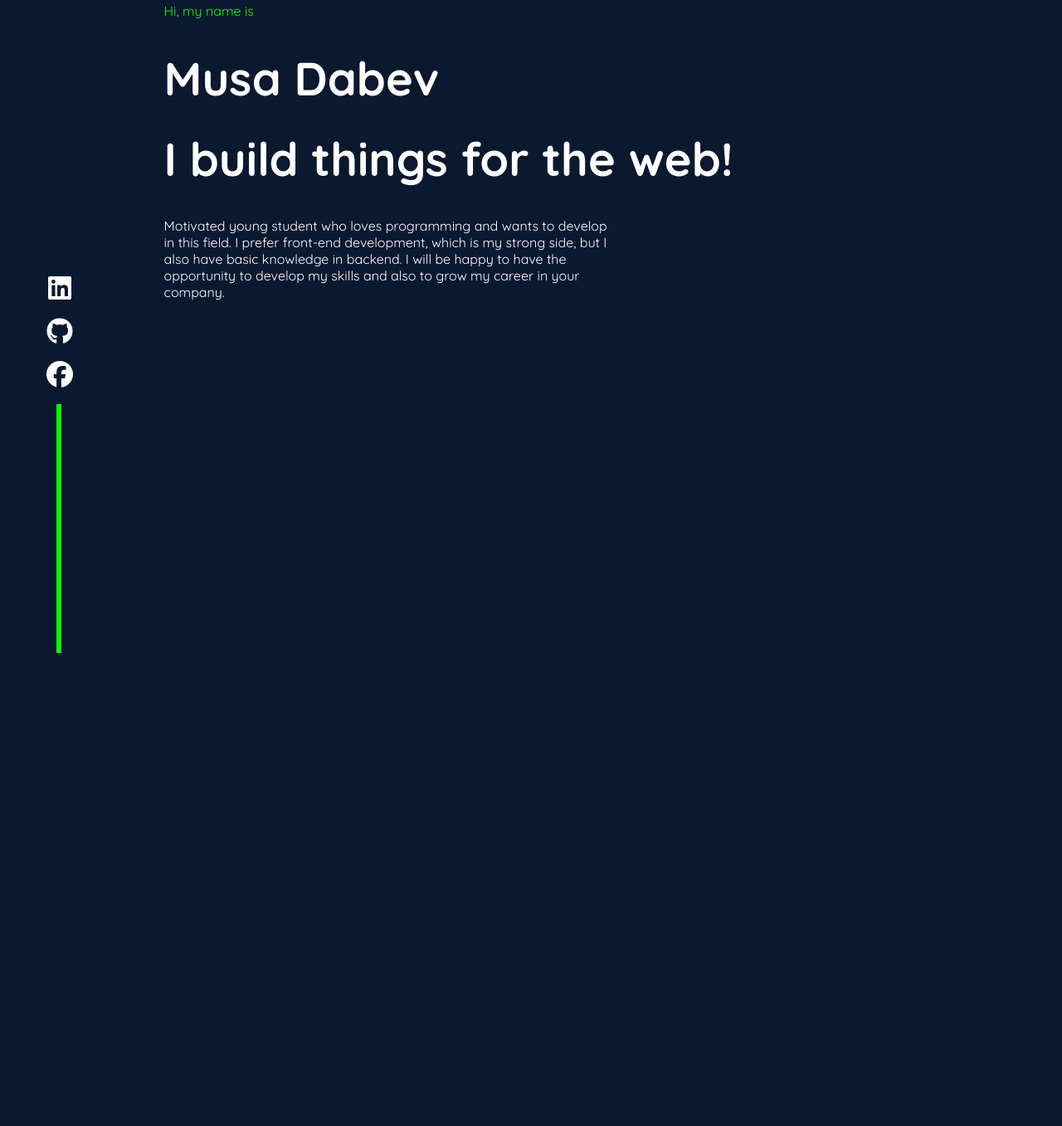
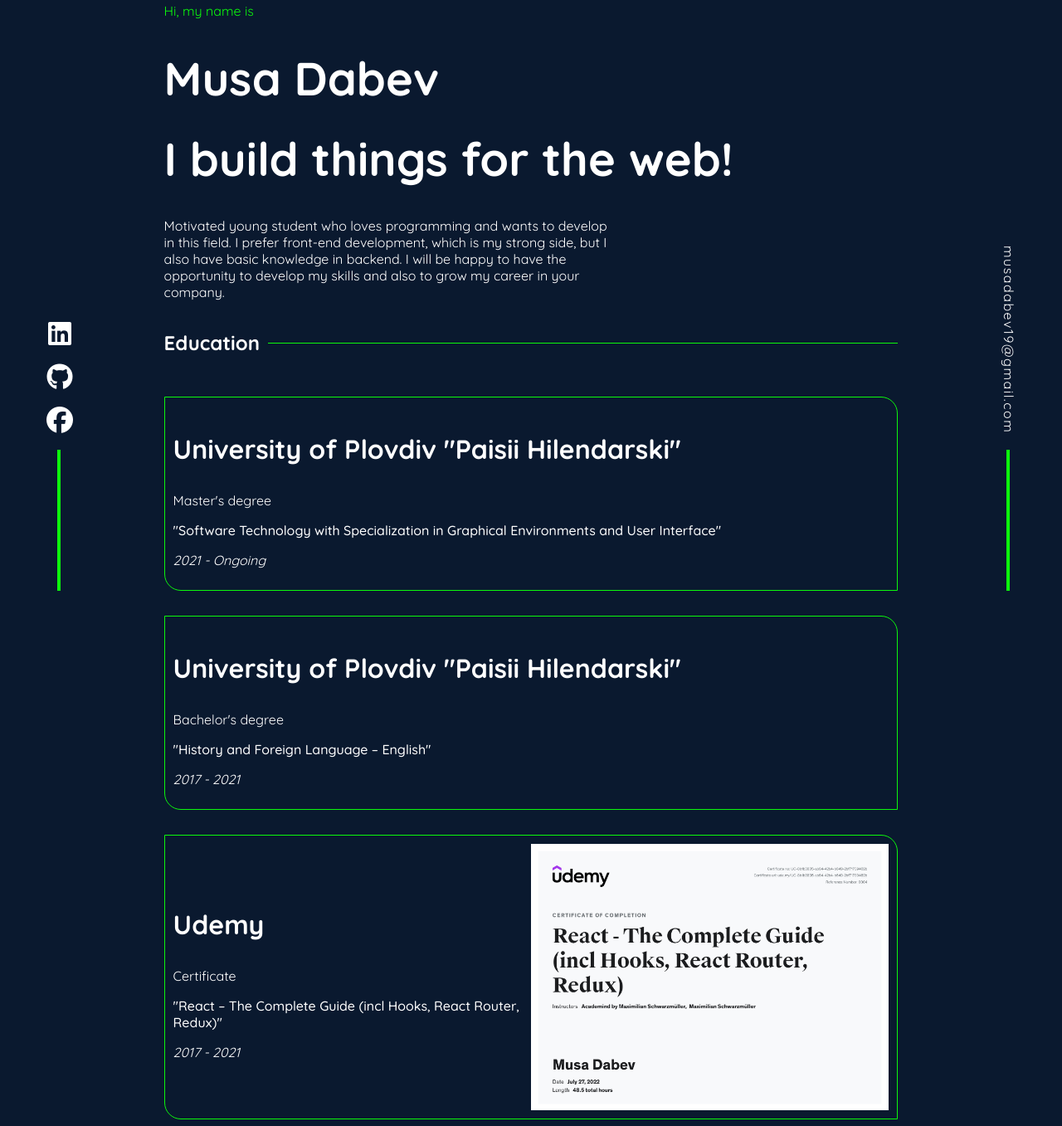
Before and after one commit to MusaDabev/MyPortfolio, a website: page index.html in a window 1280 px wide. Shown: the part 88-1445 px from the top of the page at 83% size. Before the commit the page ends 899 px from the top, so only its background shows below. Drawn offline with Linux system fonts and the light colour scheme.

Commit message:
add education section

```diff
--- a/assets/css/index.scss
+++ b/assets/css/index.scss
@@ -76,29 +76,20 @@ main {
   line-height: 50px;
 }
 
-.intro-section {
-    height: 100vh;
+.intro-text {
+  max-width: 540px;
 }
 
-.intro-text {
-    max-width: 540px;
-}
-
-aside {
+.left-bar {
   position: fixed;
   height: 100vh;
+  bottom: 0;
   width: 10%;
   display: flex;
   flex-direction: column;
   justify-content: flex-end;
   align-items: center;
   gap: 20px;
-
-  .vl {
-    border-left: 6px solid $secondory-color;
-    height: 300px;
-    margin-left: -3px;
-  }
 
   .fa-brands:hover {
     color: $secondory-color;
@@ -109,5 +100,76 @@ aside {
 }
 
 .education-section {
+  margin-top: 10px;
+}
 
+.edu-heading-container {
+  display: flex;
+  align-items: center;
+  gap: 10px;
+  .education-heading {
+  }
+
+  .horizontal-line {
+    border-bottom: 1px solid $secondory-color;
+    width: 100%;
+  }
 }
+
+.right-bar {
+  position: fixed;
+  height: 100vh;
+  width: 10%;
+  right: 0;
+  bottom: 0;
+  display: flex;
+  flex-direction: column;
+  justify-content: flex-end;
+  align-items: center;
+  gap: 20px;
+
+  .email {
+    writing-mode: vertical-rl;
+    letter-spacing: 1.5px;
+    cursor: pointer;
+  }
+}
+
+.vl {
+  border-left: 4px solid $secondory-color;
+  height: 170px;
+  margin-left: -3px;
+}
+.master-degree,
+.bachelor-degree {
+  border: 1px solid $secondory-color;
+  padding: 10px;
+  border-top-right-radius: 20px;
+  border-bottom-left-radius: 20px;
+  margin-top: 30px;
+}
+
+.udemy-certificate {
+  display: flex;
+  align-items: center;
+  justify-self: center;
+  padding: 10px;
+  border: 1px solid $secondory-color;
+  border-top-right-radius: 20px;
+  border-bottom-left-radius: 20px;
+  margin-top: 30px;
+}
+
+.udemy-heading,
+.uni-heading {
+  font-size: 2rem;
+}
+
+.major {
+  font-weight: 500;
+}
+
+.udemy-img {
+  height: 80%;
+  width: 50%;
+}
--- a/index.html
+++ b/index.html
@@ -10,6 +10,7 @@
       href="https://fonts.googleapis.com/css2?family=Quicksand:wght@300;400;500;600;700&display=swap"
       rel="stylesheet"
     />
+
     <script
       src="https://kit.fontawesome.com/be94ed6383.js"
       crossorigin="anonymous"
@@ -28,7 +29,7 @@
         </ol>
       </nav>
     </header>
-    <aside>
+    <aside class="left-bar">
       <i class="fa-brands fa-linkedin fa-2x"></i>
       <i class="fa-brands fa-github fa-2x"></i>
       <i class="fa-brands fa-facebook fa-2x"></i>
@@ -48,8 +49,43 @@
         </p>
       </section>
       <section class="education-section">
+        <div class="edu-heading-container">
+          <h2 class="education-heading">Education</h2>
+          <div class="horizontal-line"></div>
+        </div>
 
+        <article class="master-degree">
+          <h3 class="uni-heading">University of Plovdiv "Paisii Hilendarski"</h3>
+          <p>Master's degree</p>
+          <p class="major">
+            "Software Technology with Specialization in Graphical Environments
+            and User Interface"
+          </p>
+          <p class="edu-duration"><i>2021 - Ongoing</i></p>
+        </article>
+
+        <article class="bachelor-degree">
+          <h3 class="uni-heading">University of Plovdiv "Paisii Hilendarski"</h3>
+          <p>Bachelor's degree</p>
+          <p class="major">"History and Foreign Language – English"</p>
+          <p class="edu-duration"><i>2017 - 2021</i></p>
+        </article>
+
+        <article class="udemy-certificate">
+          <div class="usemy-details">
+            <h3 class="udemy-heading">Udemy</h3>
+            <p>Certificate</p>
+            <p class="major">"React – The Complete Guide (incl Hooks, React Router,
+                Redux)"</p>
+            <p class="edu-duration"><i>2017 - 2021</i></p>
+          </div>
+          <img class="udemy-img" src="./assets/pictures/react-ceritficate.jpg" alt="udemy-cerificate">
+        </article>
       </section>
     </main>
+    <aside class="right-bar">
+       <p class="email">musadabev19@gmail.com</p>
+        <div class="vl"></div>
+      </aside>
   </body>
 </html>
```
Also changed, not shown: assets/css/index.css, assets/pictures/GitHub-Mark-32px.png (deleted), assets/pictures/GitHub-Mark-Light-32px.png (deleted), assets/pictures/react-ceritficate.jpg (added), 1 other file.
